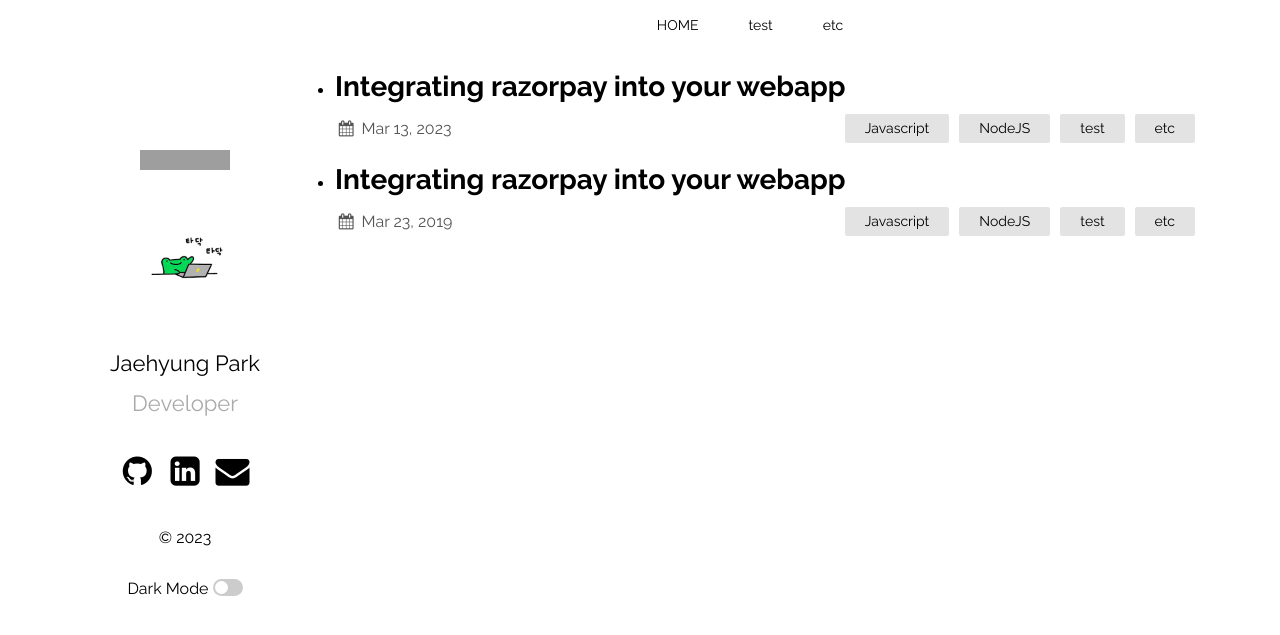
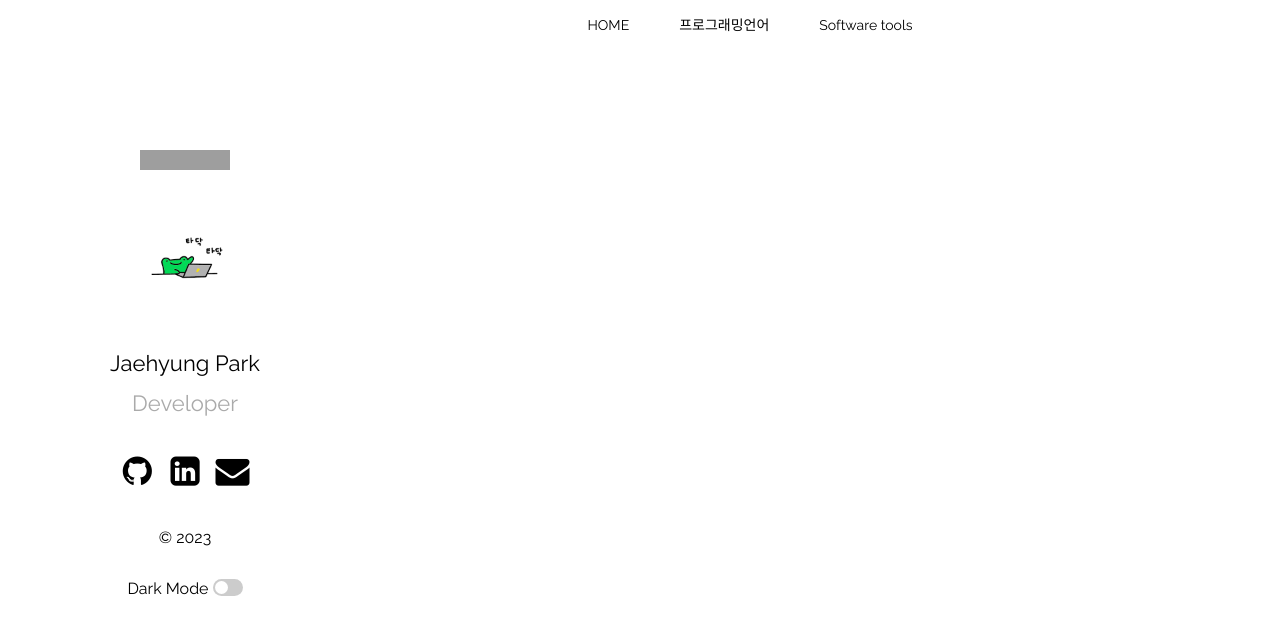
Before and after one commit to jbro321/jbro321.github.io, a Jekyll site: the page built from category/Svn.md, in a window 1280 px wide. Shown: the top 635 px of the page. Built offline with Jekyll 4.4.1, drawn with Linux system fonts in a browser that asks for light colours; grey boxes are pictures that could not be loaded.

Commit message:
add categories

```diff
--- a/_layouts/default.html
+++ b/_layouts/default.html
@@ -170,15 +170,18 @@
           <!-- HOME category -->
           <li><a href="/" class="ctext">HOME</a></li>
           <!-- main category1 -->
-          <li><a href="/category/test" class="ctext">test</a>
+          <li><a href="/category/Programming_Language" class="ctext">프로그래밍언어</a>
           <ul>
-            <li><a href="/category/test1" class="ctext">test1</a></li>
+            <li><a href="/category/Java" class="ctext">Java</a></li>
+            <li><a href="/category/Python" class="ctext">Python</a></li>
           </ul>
           </li>
           <!-- main category2 -->
-          <li><a href="/category/etc" class="ctext">etc</a>
+          <li><a href="/category/Software_tools" class="ctext">Software tools</a>
           <ul>
-            <li><a href="/category/etc1" class="ctext">etc1</a></li>
+            <li><a href="/category/Git" class="ctext">Git</a></li>
+            <li><a href="/category/Conda" class="ctext">Conda</a></li>
+            <li><a href="/category/Svn" class="ctext">Svn</a></li>
           </ul>
           </li>
         </ul>
--- a/_posts/test/2023-03-23-test.md
+++ b/_posts/2019-03-23-welcome-to-jekyll copy.markdown
@@ -1,7 +1,7 @@
 ---
 layout: post
 title:  "Integrating razorpay into your webapp"
-date:   2023-03-13 21:03:36 +0530
+date:   2019-03-23 21:03:36 +0530
 categories: Javascript NodeJS test etc
 ---
 Lorem ipsum dolor sit amet, consectetur adipisicing elit, sed do eiusmod tempor incididunt ut labore et dolore magna aliqua. Ut enim ad minim veniam, quis nostrud exercitation ullamco laboris nisi ut aliquip ex ea commodo consequat. Duis aute irure dolor in reprehenderit in voluptate velit esse
--- a/_posts/2019-03-23-welcome-to-jekyll.markdown
+++ b/_posts/2019-03-23-welcome-to-jekyll.markdown
@@ -2,7 +2,7 @@
 layout: post
 title:  "Integrating razorpay into your webapp"
 date:   2019-03-23 21:03:36 +0530
-categories: Javascript NodeJS test etc
+categories: Javascript NodeJS test1 etc
 ---
 Lorem ipsum dolor sit amet, consectetur adipisicing elit, sed do eiusmod tempor incididunt ut labore et dolore magna aliqua. Ut enim ad minim veniam, quis nostrud exercitation ullamco laboris nisi ut aliquip ex ea commodo consequat. Duis aute irure dolor in reprehenderit in voluptate velit esse
 
--- a/category/etc.md
+++ b/category/Java.md
@@ -2,6 +2,6 @@
 
 layout: category
 
-title: 'etc'
+title: 'Java'
 
 ---
--- a/category/test.md
+++ b/category/Svn.md
@@ -2,6 +2,6 @@
 
 layout: category
 
-title: 'test'
+title: 'Svn'
 
 ---
```
Also changed, not shown: category/Conda.md (added, +7 -0 lines), category/Git.md (added, +7 -0 lines), category/Programming_Language.md (added, +7 -0 lines), category/Python.md (added, +7 -0 lines), category/Software_tools.md (added, +7 -0 lines).
